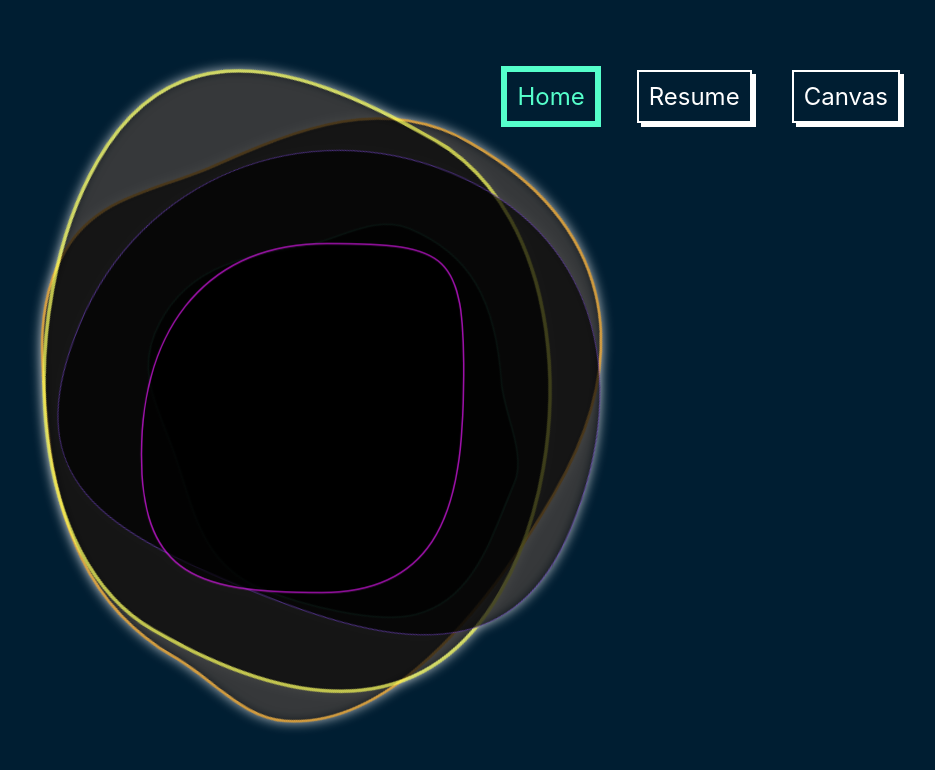
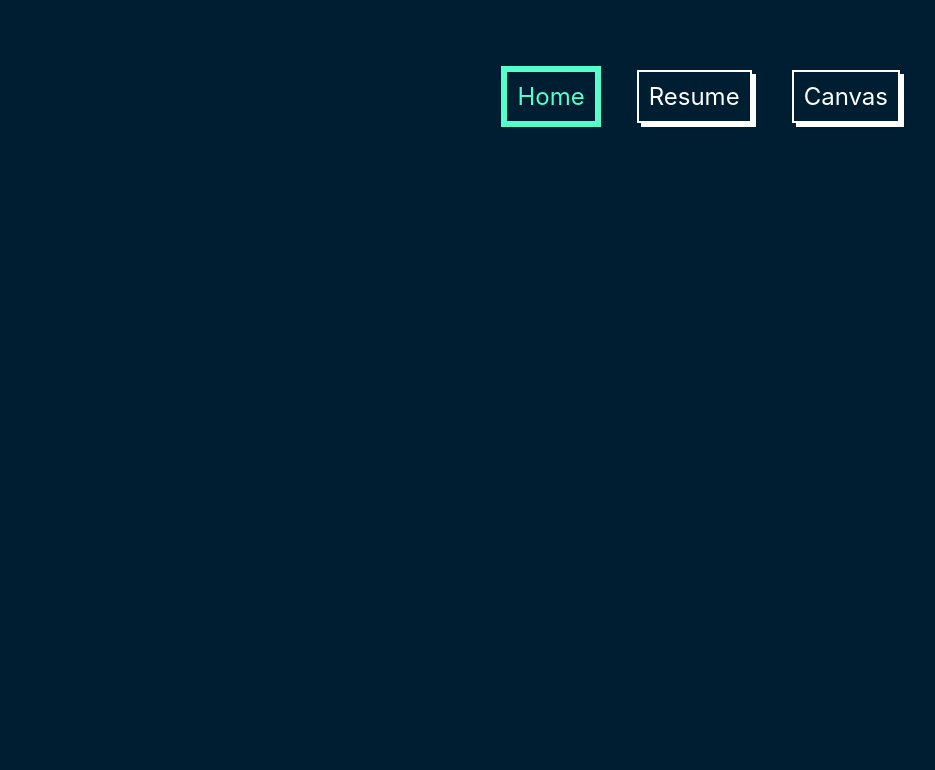
Before and after one commit to namfal/portfolio, a Vue app: page / in a window 1280 px wide. Shown: the top 770 px of the page, without its empty margins (310-1245 px from the left). Built offline with nearby package versions, Linux system fonts and the light colour scheme.

Commit message:
removed circles from home

```diff
--- a/src/views/Home.vue
+++ b/src/views/Home.vue
@@ -1,17 +1,11 @@
 <template>
 	<div class="container">
-		<Circles></Circles>
 	</div>
 </template>
 
 <script>
-import Circles from '../components/Circles.vue'
-
 export default {
-	name: "Home",
-	components: {
-		Circles
-	}
+	name: "Home"
 }
 </script>
 
```
